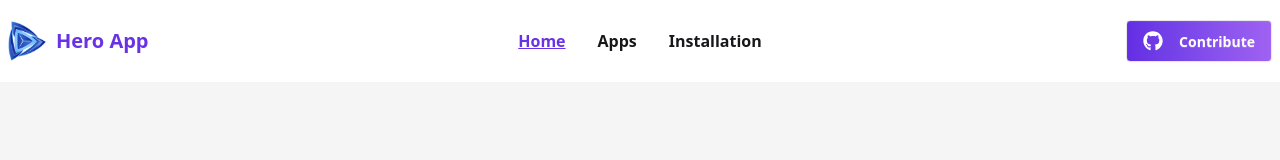
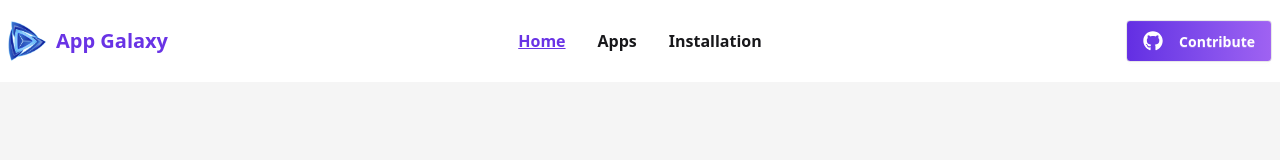
Before and after one commit to Salikur6/All-Hero-App-B12A5, a React (Vite) app: page / in a window 1280 px wide. Shown: the top 160 px of the page. Built offline with nearby package versions, Linux system fonts and the light colour scheme.

Commit message:
some changes and readme.md file added

```diff
--- a/index.html
+++ b/index.html
@@ -3,9 +3,9 @@
 
 <head>
   <meta charset="UTF-8" />
-  <link rel="icon" type="image/svg+xml" href="/vite.svg" />
+  <link rel="icon" type="image/svg+xml" href="/logo.png" />
   <meta name="viewport" content="width=device-width, initial-scale=1.0" />
-  <title>All Hero App</title>
+  <title>Hero App Galaxy 🚀</title>
 </head>
 
 <body>
--- a/src/components/Footer/Footer.jsx
+++ b/src/components/Footer/Footer.jsx
@@ -15,7 +15,7 @@ const Footer = () => {
                     <div className="grid grid-flow-col gap-4 justify-evenly w-full">
 
                         <div>
-                            <Link to='/' className="cursor-pointer btn-ghost text-xl flex items-center gap-1"><img className='w-10 h-10' src={logo} alt="" /><span className='font-bold  text-white'>Hero App</span></Link>
+                            <Link to='/' className="cursor-pointer btn-ghost text-xl flex items-center gap-1"><img className='w-10 h-10' src={logo} alt="" /><span className='font-bold  text-white'>App Galaxy</span></Link>
                         </div>
                         <div className='grid grid-flow-col gap-4'>
                             <a>
--- a/src/components/Navbar/Navbar.jsx
+++ b/src/components/Navbar/Navbar.jsx
@@ -21,7 +21,7 @@ const Navbar = () => {
                             <NavLink to='/installedapps'>Installation</NavLink>
                         </ul>
                     </div>
-                    <Link to='/' className="cursor-pointer btn-ghost text-xl flex items-center gap-1"><img className='w-10 h-10 mr-1' src={logo} alt="" /><span className='font-bold  text-[#6933E5]'>Hero App</span></Link>
+                    <Link to='/' className="cursor-pointer btn-ghost text-xl flex items-center gap-1"><img className='w-10 h-10 mr-1' src={logo} alt="" /><span className='font-bold  text-[#6933E5]'>App Galaxy</span></Link>
                 </div>
                 <div className="navbar-center hidden lg:flex">
                     <ul className="menu menu-horizontal px-1 font-semibold text-base gap-8">
```
Also changed, not shown: public/logo.png (added), 1 other file (tests, documents, lock files or other folders).
